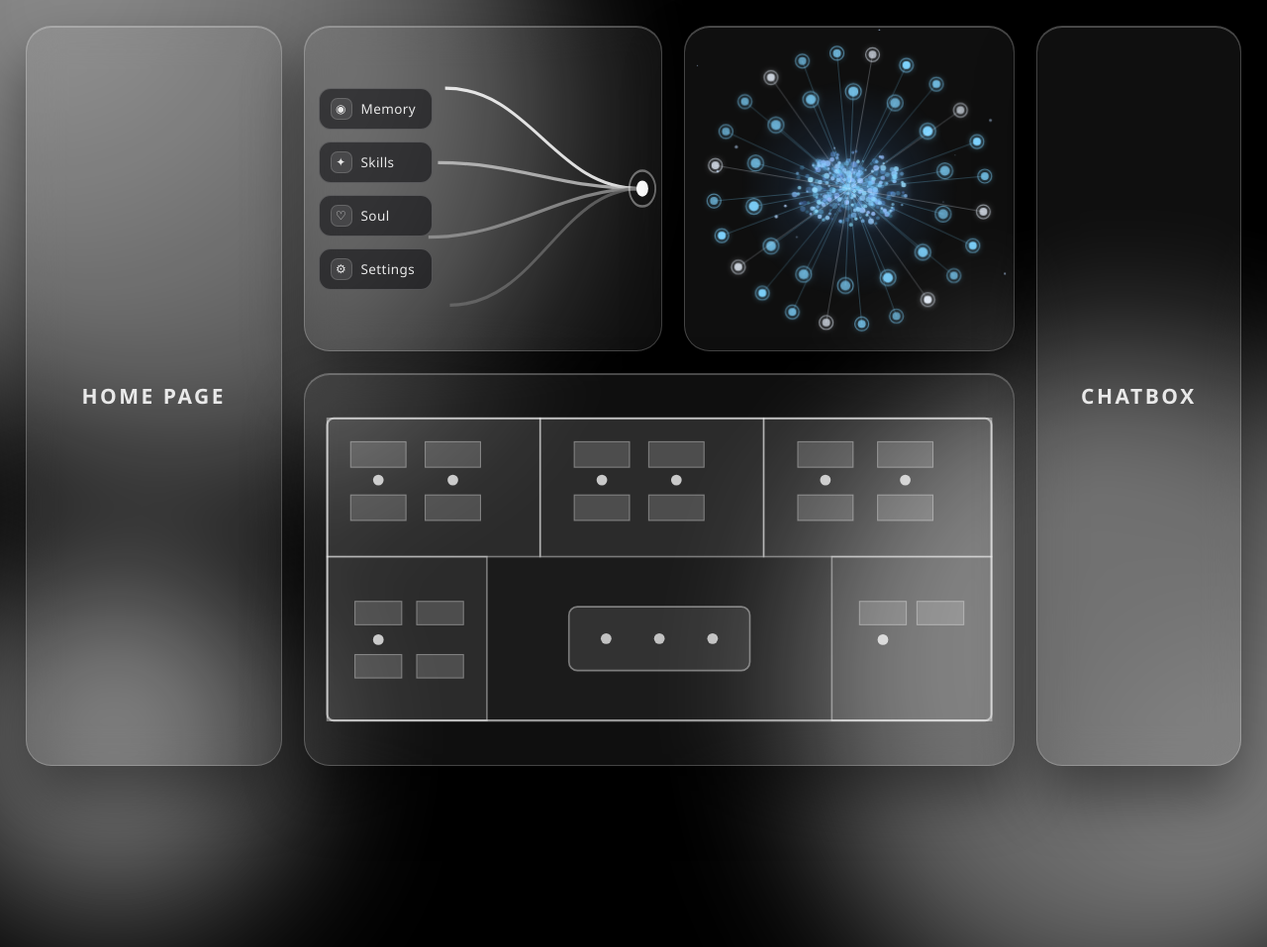
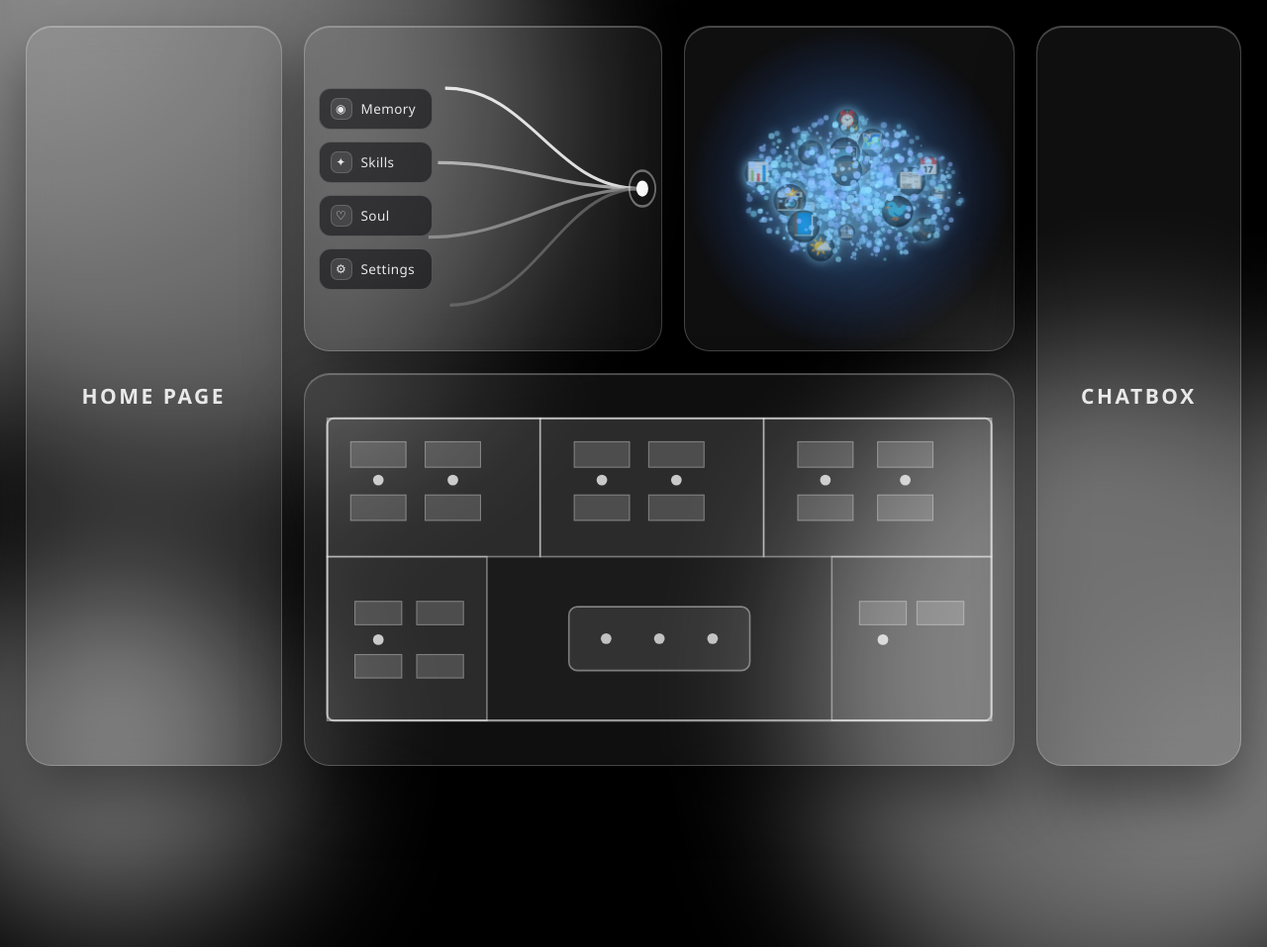
Before and after one commit to mobeen8877tt-sudo/gulfrozgar, a plain HTML site: page shampi-v2-preview.html in a window 1280 px wide. Shown: the top 957 px of the page at 99% size. Drawn offline with Linux system fonts and the light colour scheme; animation ran at ten frames a second.

Commit message:
Shampi OS rebuild: box 1 me shampi-clean wala asal brain - 3D particles + social agent icons + tap popup

```diff
--- a/shampi-v2-preview.html
+++ b/shampi-v2-preview.html
@@ -45,7 +45,20 @@
 
   /* box 1: brain */
   #box1{ padding:0; }
-  #brainCanvas{ position:absolute; inset:0; width:100%; height:100%; }
+  #brainCanvas{ position:absolute; inset:0; width:100%; height:100%; cursor:pointer; }
+  /* agent popup (brain icon tap) */
+  #agent-pop{ position:absolute; width:215px; padding:13px 14px; border-radius:16px; z-index:5;
+    background:rgba(6,12,24,.88); border:1px solid rgba(127,212,255,.45);
+    -webkit-backdrop-filter:blur(10px); backdrop-filter:blur(10px);
+    box-shadow:0 18px 40px rgba(0,0,0,.55); opacity:0; pointer-events:none;
+    transform:translateY(6px) scale(.97); transition:all .22s ease; }
+  #agent-pop.show{ opacity:1; pointer-events:auto; transform:translateY(0) scale(1); }
+  #agent-pop .ap-head{ display:flex; align-items:center; gap:8px; font-size:15px; font-weight:700; color:#eaf3ff; }
+  #agent-pop #agent-icon{ font-size:19px; }
+  #agent-pop #agent-desc{ margin-top:5px; font-size:11.5px; line-height:1.5; color:#a9c3e2; }
+  #agent-pop #agent-status{ margin-top:7px; font-size:10.5px; letter-spacing:1.2px; font-weight:700; }
+  #agent-pop #agent-x{ position:absolute; top:7px; right:10px; cursor:pointer; color:#8fb8dd; font-size:12px; }
+  #agent-pop #agent-x:hover{ color:#fff; }
 
   /* box 3: office floor plan */
   #box3{ flex:1; padding:14px; }
@@ -81,6 +94,12 @@
       <!-- 1: brain -->
       <div class="glass mbox" id="box1">
         <canvas id="brainCanvas"></canvas>
+        <div id="agent-pop">
+          <span id="agent-x">✕</span>
+          <div class="ap-head"><span id="agent-icon">📘</span><span id="agent-name">Agent</span></div>
+          <div id="agent-desc"></div>
+          <div id="agent-status"></div>
+        </div>
       </div>
     </div>
     <!-- 3: office -->
@@ -125,80 +144,157 @@
   <div class="glass" id="chatPanel"><div class="lbl">CHATBOX</div></div>
 
 <script>
-/* ===== APNA WALA BRAIN — 3D particle brain, animated, har taraf rotate ===== */
+/* ===== APNA WALA BRAIN (shampi-clean wala) — 3D particles + social agent icons ===== */
 (function(){
   const cv=document.getElementById('brainCanvas'), ctx=cv.getContext('2d');
   let W=0,H=0,CX=0,CY=0,R=0;
+  const P_COUNT=920, FOV=900;
+  let pts=[];
+  function seedBrain(){
+    pts=[];
+    const ICONS=['📧','💬','📘','📸','🌤️','📺','📰','🎵','📅','🗺️','💾','🐦','💼','🎭','🔍','⏰','📞','💳','🏦','🛒','📊','🎮'];
+    for(let i=0;i<P_COUNT;i++){
+      const th=Math.random()*Math.PI*2, ph=Math.acos(2*Math.random()-1), rr=Math.pow(Math.random(),0.45)*R;
+      const bx=Math.sin(ph)*Math.cos(th)*rr*1.15, by=Math.sin(ph)*Math.sin(th)*rr*0.75, bz=Math.cos(ph)*rr*0.85;
+      const icon=(i%14===0 && (i/14)<ICONS.length) ? ICONS[Math.floor(i/14)] : null;
+      pts.push({_id:i, bx,by,bz, x:bx, y:by, z:bz,
+        vx:(Math.random()-0.5)*0.5, vy:(Math.random()-0.5)*0.5, vz:(Math.random()-0.5)*0.5,
+        r:icon?3.5:1+Math.random()*2.0, ph:Math.random()*Math.PI*2, hue:195+Math.random()*25,
+        icon:icon, sx:0, sy:0, sd:0, ss:1});
+    }
+  }
   function resize(){
-    const r=cv.parentElement.getBoundingClientRect();
-    const DPR=Math.min(devicePixelRatio||1,2);
-    W=r.width; H=r.height; CX=W/2; CY=H/2; R=Math.min(W,H)*0.16;
+    const r=cv.parentElement.getBoundingClientRect(), DPR=Math.min(devicePixelRatio||1,2);
+    W=r.width; H=r.height; CX=W/2; CY=H/2; R=Math.min(W,H)*0.30;
     cv.width=W*DPR; cv.height=H*DPR; ctx.setTransform(DPR,0,0,DPR,0,0);
-    buildStars(); buildRings(); seedPts();
+    seedBrain();
   }
   addEventListener('resize',resize);
-  /* background stars */
-  let stars=[];
-  function buildStars(){ stars=[]; const n=Math.floor(W*H/9000);
-    for(let i=0;i<n;i++) stars.push({x:Math.random()*W,y:Math.random()*H,r:Math.random()*1.4+0.3,tw:Math.random()*6.28,sp:.4+Math.random()*1.2}); }
-  /* rings of nodes around the brain */
-  let rings=[];
-  function buildRings(){ rings=[]; const RR=Math.min(W,H), ring1=RR*0.30, ring2=RR*0.42;
-    for(let i=0;i<14;i++){ const a=i/14*Math.PI*2-Math.PI/2;
-      rings.push({a,r:ring1,c:'#7fd4ff',s:5,ph:Math.random()*6.28}); }
-    for(let i=0;i<24;i++){ const a=i/24*Math.PI*2-Math.PI/2+0.13;
-      rings.push({a,r:ring2,c:i%3?'#7fd4ff':'#eaf3ff',s:4,ph:Math.random()*6.28}); } }
-  /* brain particles */
-  const P_COUNT=340, FOV=900; let pts=[];
-  function seedPts(){ pts=[];
-    for(let i=0;i<P_COUNT;i++){ const th=Math.random()*6.283, ph=Math.acos(2*Math.random()-1),
-      rr=Math.pow(Math.random(),.45)*R;
-      const bx=Math.sin(ph)*Math.cos(th)*rr*1.15, by=Math.sin(ph)*Math.sin(th)*rr*.75, bz=Math.cos(ph)*rr*.85;
-      pts.push({x:bx,y:by,z:bz, r:1+Math.random()*2, ph:Math.random()*6.283, hue:195+Math.random()*25, sx:0, sy:0, ss:1}); } }
-  /* rotation + drag */
-  let rotX=.35, rotY=0, rotVX=0, rotVY=0, pDown=false, lastPX=0, lastPY=0;
-  cv.addEventListener('pointerdown',e=>{ pDown=true; lastPX=e.clientX; lastPY=e.clientY; rotVX=rotVY=0; });
+  let rotX=0.35, rotY=0, rotVX=0, rotVY=0, pDown=false, lastPX=0, lastPY=0, dragDist=0;
+  cv.addEventListener('pointerdown',e=>{ pDown=true; dragDist=0; lastPX=e.clientX; lastPY=e.clientY; rotVX=rotVY=0; });
   addEventListener('pointermove',e=>{ if(!pDown) return; const dx=e.clientX-lastPX, dy=e.clientY-lastPY;
+    dragDist+=Math.abs(dx)+Math.abs(dy);
     rotY+=dx*.006; rotX=Math.max(-1.2,Math.min(1.2,rotX+dy*.006)); rotVY=dx*.006; rotVX=dy*.006; lastPX=e.clientX; lastPY=e.clientY; });
   addEventListener('pointerup',()=>pDown=false);
-  let t=0;
+  let selIcon=null, lineAnim=0, t=0;
+  function projectAll(){
+    const cosX=Math.cos(rotX), sinX=Math.sin(rotX), cosY=Math.cos(rotY), sinY=Math.sin(rotY);
+    for(const p of pts){
+      const x1=p.x*cosY+p.z*sinY, z1=-p.x*sinY+p.z*cosY;
+      const y2=p.y*cosX-z1*sinX, z2=p.y*sinX+z1*cosX;
+      const s=FOV/(FOV+z2);
+      p.sx=CX+x1*s; p.sy=CY+y2*s; p.sd=z2; p.ss=s;
+    }
+  }
   function frame(){ t+=.016;
-    if(!pDown){ rotY+=.0035+rotVY; rotX+=rotVX; rotVY*=.95; rotVX*=.95; rotX=Math.max(-1.2,Math.min(1.2,rotX)); }
+    if(!pDown){ rotY+=.0032+rotVY; rotX+=rotVX; rotVY*=.95; rotVX*=.95; rotX=Math.max(-1.2,Math.min(1.2,rotX)); }
+    for(const p of pts){ p.x+=p.vx*.12; p.y+=p.vy*.12; p.z+=p.vz*.12;
+      p.vx+=(p.bx-p.x)*.002; p.vy+=(p.by-p.y)*.002; p.vz+=(p.bz-p.z)*.002; }
+    projectAll();
+    const E=0.3+0.12*Math.sin(t*1.4);
     ctx.clearRect(0,0,W,H);
-    /* stars */
-    for(const st of stars){ const tw=.4+.6*Math.abs(Math.sin(t*st.sp+st.tw));
-      ctx.globalAlpha=tw*.8; ctx.fillStyle='#bcd9ff';
-      ctx.beginPath(); ctx.arc(st.x,st.y,st.r,0,7); ctx.fill(); }
-    ctx.globalAlpha=1;
-    /* project brain points */
-    const cx=Math.cos(rotX), sx=Math.sin(rotX), cy=Math.cos(rotY), sy=Math.sin(rotY);
-    for(const p of pts){ const x1=p.x*cy+p.z*sy, z1=-p.x*sy+p.z*cy, y2=p.y*cx-z1*sx, z2=p.y*sx+z1*cx,
-      s=FOV/(FOV+z2); p.sx=CX+x1*s; p.sy=CY+y2*s; p.ss=s; }
     /* core glow */
-    const g=ctx.createRadialGradient(CX,CY,0,CX,CY,R*2.1);
-    g.addColorStop(0,'rgba(80,160,255,.20)'); g.addColorStop(1,'rgba(80,160,255,0)');
-    ctx.fillStyle=g; ctx.fillRect(CX-R*2.2,CY-R*2.2,R*4.4,R*4.4);
-    /* particles */
-    for(const p of pts){ const tw=.65+.35*Math.sin(t*2+p.ph);
-      ctx.globalAlpha=Math.max(.12,Math.min(1,p.ss*.85))*tw;
-      ctx.fillStyle='hsl('+p.hue+',95%,'+(62+18*tw)+'%)';
-      ctx.shadowColor='rgba(110,190,255,.9)'; ctx.shadowBlur=7*p.ss;
-      ctx.beginPath(); ctx.arc(p.sx,p.sy,p.r*p.ss,0,7); ctx.fill(); }
-    ctx.shadowBlur=0; ctx.globalAlpha=1;
-    /* rings */
-    const ringRot=t*.05;
-    for(const rn of rings){ const a=rn.a+ringRot,
-      x=CX+Math.cos(a)*rn.r, y=CY+Math.sin(a)*rn.r, tw=.6+.4*Math.sin(t*2+rn.ph);
-      ctx.strokeStyle=rn.c+'44'; ctx.lineWidth=1;
-      ctx.beginPath(); ctx.moveTo(CX,CY); ctx.lineTo(x,y); ctx.stroke();
-      ctx.fillStyle=rn.c; ctx.globalAlpha=.5+.5*tw;
-      ctx.shadowColor=rn.c; ctx.shadowBlur=8;
-      ctx.beginPath(); ctx.arc(x,y,rn.s,0,7); ctx.fill();
-      ctx.shadowBlur=0; ctx.globalAlpha=1;
-      ctx.strokeStyle=rn.c+'88'; ctx.lineWidth=1.2;
-      ctx.beginPath(); ctx.arc(x,y,rn.s+3,0,7); ctx.stroke(); }
+    const coreR=R*1.05, ci=0.35+E*0.5;
+    const cg=ctx.createRadialGradient(CX,CY,0,CX,CY,coreR*1.6);
+    cg.addColorStop(0,'rgba(140,220,255,'+ci+')');
+    cg.addColorStop(0.5,'rgba(70,150,255,'+(ci*0.45)+')');
+    cg.addColorStop(1,'rgba(40,100,255,0)');
+    ctx.fillStyle=cg; ctx.beginPath(); ctx.arc(CX,CY,coreR*1.6,0,7); ctx.fill();
+    /* particles, back to front */
+    const sorted=[...pts].sort((a,b)=>a.sd-b.sd);
+    for(const p of sorted){
+      const depthF=(p.sd/(R*0.9)*0.5+0.5);
+      const tw=0.6+0.4*Math.sin(t*3+p.ph*3);
+      const glow=(0.5+E*1.6)*tw;
+      const pr=p.r*p.ss*(0.55+0.75*depthF)*(1+E*0.5);
+      if(p.icon){
+        const fs=Math.max(12, pr*5.5*(0.65+0.35*depthF));
+        ctx.font=fs+'px serif'; ctx.textAlign='center'; ctx.textBaseline='middle';
+        ctx.globalAlpha=0.65+0.35*depthF;
+        ctx.shadowColor='rgba(127,212,255,.9)'; ctx.shadowBlur=12;
+        ctx.fillStyle='rgba(4,10,22,.75)';
+        ctx.beginPath(); ctx.arc(p.sx,p.sy,fs*0.72,0,7); ctx.fill();
+        ctx.fillText(p.icon,p.sx,p.sy);
+        ctx.globalAlpha=1; ctx.shadowBlur=0;
+      } else {
+        ctx.fillStyle='hsla('+p.hue+',100%,'+(70+E*20)+'%,'+((0.25+0.75*depthF)*(0.55+0.45*tw)).toFixed(3)+')';
+        ctx.shadowColor='hsla('+p.hue+',100%,65%,1)';
+        ctx.shadowBlur=(4+glow*14)*(0.4+0.6*depthF);
+        ctx.beginPath(); ctx.arc(p.sx,p.sy,Math.max(0.4,pr),0,7); ctx.fill();
+      }
+    }
+    ctx.shadowBlur=0;
+    /* animated line to selected icon */
+    if(selIcon){
+      lineAnim=Math.min(1,lineAnim+0.04);
+      const ex=selIcon.sx, ey=selIcon.sy;
+      const lx=CX+(ex-CX)*lineAnim, ly=CY+(ey-CY)*lineAnim;
+      const lg=ctx.createLinearGradient(CX,CY,ex,ey);
+      lg.addColorStop(0,'rgba(127,212,255,0)'); lg.addColorStop(1,'rgba(127,212,255,.9)');
+      ctx.strokeStyle=lg; ctx.lineWidth=2.5;
+      ctx.shadowColor='#7fd4ff'; ctx.shadowBlur=12;
+      ctx.beginPath(); ctx.moveTo(CX,CY); ctx.lineTo(lx,ly); ctx.stroke();
+      ctx.shadowBlur=0;
+      if(lineAnim>=1){
+        const pp=(t*1.2)%1;
+        ctx.fillStyle='#7fd4ff'; ctx.shadowColor='#7fd4ff'; ctx.shadowBlur=14;
+        ctx.beginPath(); ctx.arc(CX+(ex-CX)*pp, CY+(ey-CY)*pp, 3.5, 0, 7); ctx.fill();
+        ctx.shadowBlur=0;
+      }
+      ctx.strokeStyle='rgba(127,212,255,.9)'; ctx.lineWidth=2;
+      ctx.beginPath(); ctx.arc(ex,ey,20+Math.sin(t*5)*3,0,7); ctx.stroke();
+    }
     requestAnimationFrame(frame);
   }
+  /* ---------- agent tap popup ---------- */
+  const AGENT_INFO={
+    '📧':['Gmail Agent','Reads, drafts & sends emails on your approval','LIVE'],
+    '💬':['WhatsApp Agent','Direct line to clients & groups','LIVE'],
+    '📘':['Facebook Agent','Manages luxury life page + posts','LIVE'],
+    '📸':['Instagram Agent','Posts reels & stories daily','LIVE'],
+    '🌤️':['Weather Agent','Dubai weather updates & alerts','LIVE'],
+    '📺':['YouTube Agent','Channel analytics & ideas','LIVE'],
+    '📰':['News Agent','Latest headlines that matter','LIVE'],
+    '🎵':['Spotify Agent','Music & focus playlists','IDLE'],
+    '📅':['Calendar Agent','Reminders & scheduling','LIVE'],
+    '🗺️':['Maps Agent','Places, routes & nearby','IDLE'],
+    '💾':['Drive Agent','Files & documents hub','LIVE'],
+    '🐦':['X Agent','Trends & quick posts','IDLE'],
+    '💼':['LinkedIn Agent','Professional network','IDLE'],
+    '🎭':['TikTok Agent','Short video ideas','IDLE'],
+    '🔍':['Search Agent','Web answers instantly','LIVE'],
+    '⏰':['Reminder Agent','Never miss a thing','LIVE'],
+    '📞':['Calls Agent','Call history & dial','IDLE'],
+    '💳':['Payments Agent','Track spending & Tabby','LIVE'],
+    '🏦':['Bank Agent','Balance & transfers','IDLE'],
+    '🛒':['Shopping Agent','Best deals finder','IDLE'],
+    '📊':['Analytics Agent','Page stats & growth','LIVE'],
+    '🎮':['Games Agent','Fun breaks & puzzles','IDLE']
+  };
+  const agentPop=document.getElementById('agent-pop');
+  cv.addEventListener('click',e=>{
+    if(dragDist>6) return;
+    const rect=cv.getBoundingClientRect();
+    const mx=e.clientX-rect.left, my=e.clientY-rect.top;
+    let best=null, bd=1e9;
+    for(const p of pts){ if(!p.icon) continue;
+      const d=Math.hypot(p.sx-mx,p.sy-my);
+      if(d<26 && d<bd){ bd=d; best=p; } }
+    if(best){
+      selIcon=best; lineAnim=0;
+      const info=AGENT_INFO[best.icon]||[best.icon+' Agent','Smart assistant module','LIVE'];
+      document.getElementById('agent-icon').textContent=best.icon;
+      document.getElementById('agent-name').textContent=info[0];
+      document.getElementById('agent-desc').textContent=info[1];
+      const st=document.getElementById('agent-status');
+      st.textContent='● '+info[2];
+      st.style.color=info[2]==='LIVE'?'#4ade80':'#4a7ba6';
+      agentPop.style.left=Math.min(Math.max(best.sx+18,8),Math.max(8,W-230))+'px';
+      agentPop.style.top=Math.min(Math.max(best.sy-40,8),Math.max(8,H-150))+'px';
+      agentPop.classList.add('show');
+    } else { agentPop.classList.remove('show'); selIcon=null; }
+  });
+  document.getElementById('agent-x').addEventListener('click',()=>{ agentPop.classList.remove('show'); selIcon=null; });
   resize(); frame();
 })();
 </script>
```
